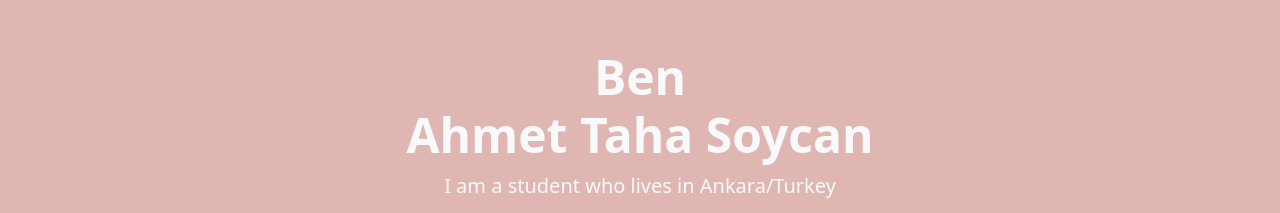
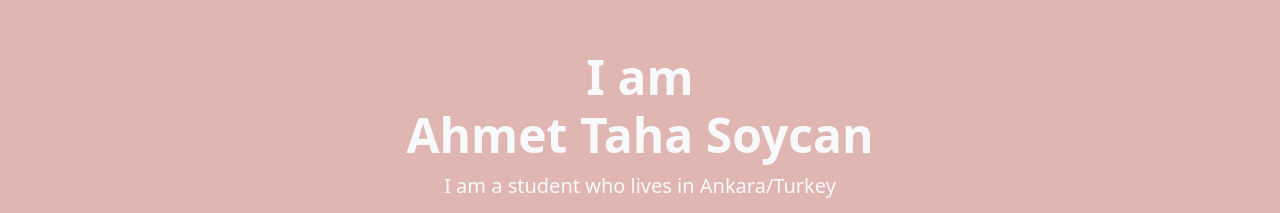
Before and after one commit to Tatar324/CapstoneProject2, a plain HTML site: page index.html in a window 1280 px wide. Shown: the top 213 px of the page. Drawn offline with nearby package versions, Linux system fonts and the light colour scheme.

Commit message:
Update index.html

```diff
--- a/index.html
+++ b/index.html
@@ -13,7 +13,7 @@
     <div class="container-fluid bolum1">
     <div class="px-4 py-5 text-center bs-body-color text-light ">
 
-        <h1 class="display-5 fw-bold text-body-emphesis">Ben<br>Ahmet Taha Soycan</h1>
+        <h1 class="display-5 fw-bold text-body-emphesis">I am<br>Ahmet Taha Soycan</h1>
         <div class="col-lg-6 mx-auto">
           <p class="lead mb-4">I am a student who lives in Ankara/Turkey </p>
         </div>
```
